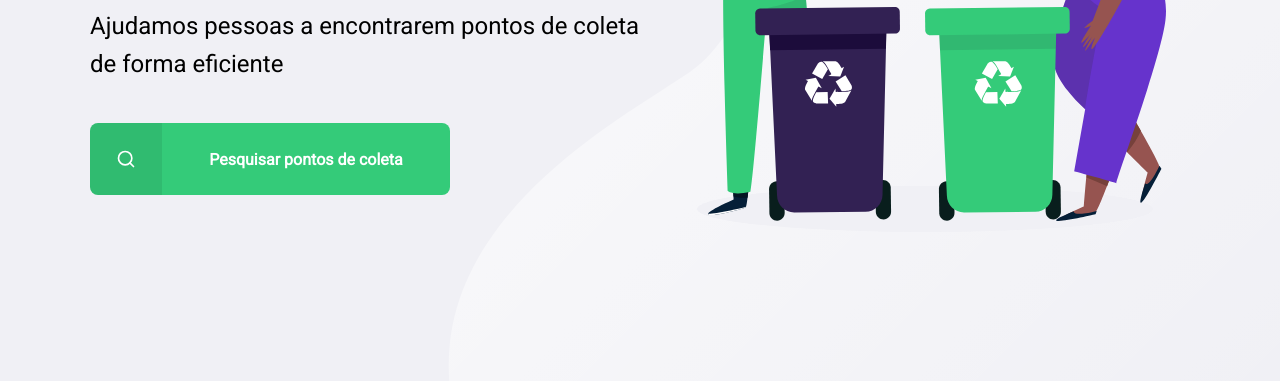
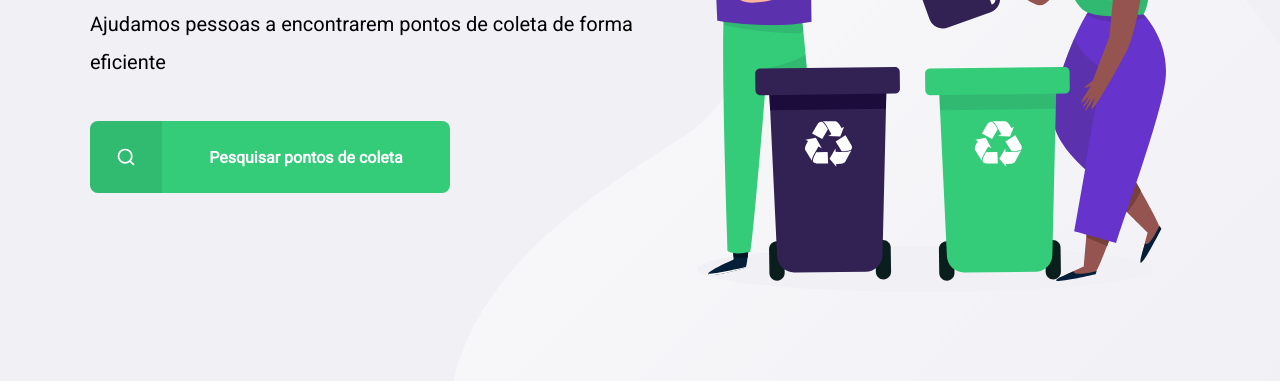
Before and after one commit to MateusBezzan123/Ecoleta, a plain HTML site: page index.html in a window 1280 px wide. Shown: the part 419-800 px from the top of the page. Drawn offline with Linux system fonts and the light colour scheme.

Commit message:
vamos la

```diff
--- a/styles/main.css
+++ b/styles/main.css
@@ -28,7 +28,7 @@ h6 {
 #pages-home {
   height: 100vh;
   background: url("../assets/home-background.svg") no-repeat;
-  background-position: 35vw bottom;
+  background-position: 35vw 200px;
 }
 #pages-home .content {
   width: 90%;
@@ -69,9 +69,9 @@ h6 {
   font-size: 54px;
 }
 #pages-home main p {
-  font-size: 24px;
+  font-size: 20px;
   line-height: 38px;
-  margin-top: 24px;
+  margin-top: 20px;
 }
 #pages-home main a {
   width: 100%;
```
